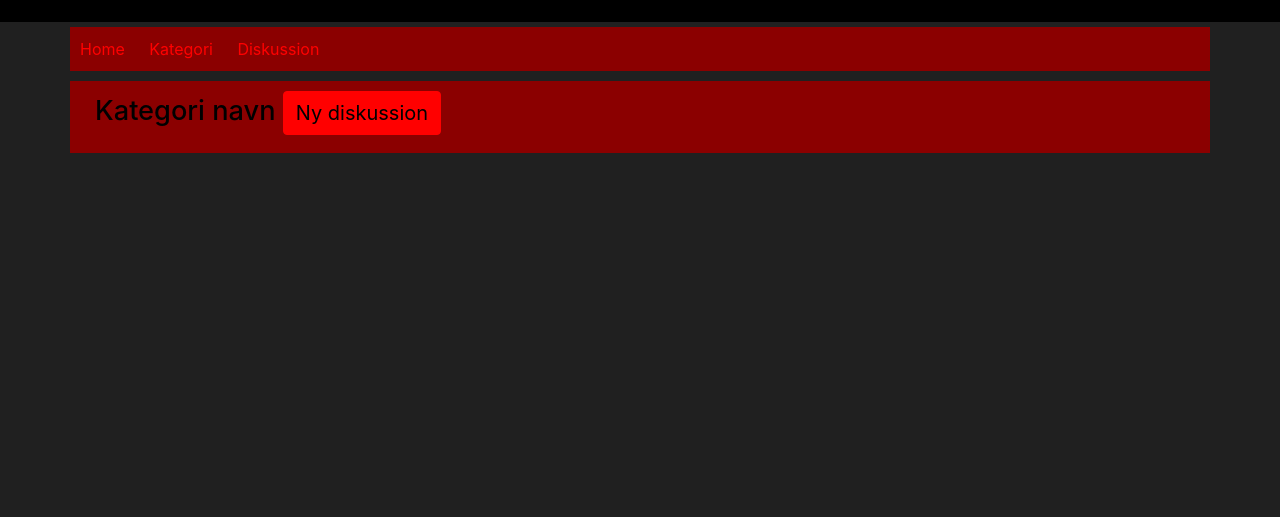
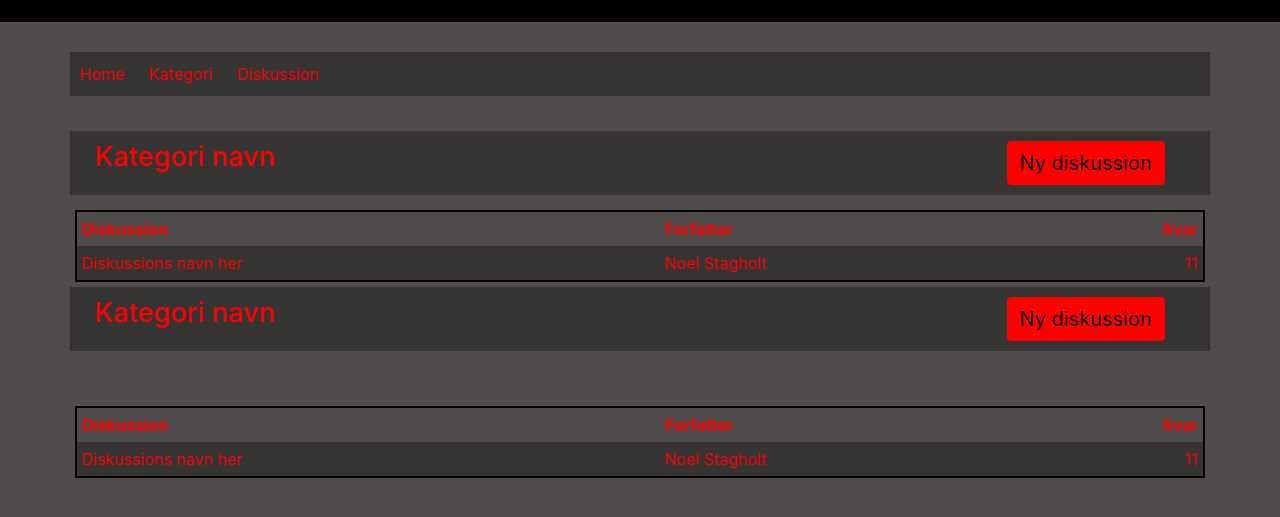
Before and after one commit to Nstagholt/Premonitions-forum, a plain HTML site: page index.html in a window 1280 px wide. Shown: the part 73-590 px from the top of the page. Drawn offline with nearby package versions, Linux system fonts and the light colour scheme.

Commit message:
Frontend

```diff
--- a/index.html
+++ b/index.html
@@ -2,7 +2,8 @@
 <html>
 
 <head>
-    <link rel="stylesheet" type="text/css" href="https://cdn.jsdelivr.net/npm/bootstrap@4.6.0/dist/css/bootstrap.min.css">
+    <link rel="stylesheet" type="text/css"
+        href="https://cdn.jsdelivr.net/npm/bootstrap@4.6.0/dist/css/bootstrap.min.css">
     <link rel="stylesheet" href="stylesheet.css">
     <title>Premonitions' forum</title>
 </head>
@@ -11,10 +12,12 @@
     <div class="row">
         <div class="col-lg-12">
             <div class="Pullleft">
-            <a class="logolinktext"href="index.html" title="Premonitionsforum"><img class="Headerlogobillede" src="https://encrypted-tbn0.gstatic.com/images?q=tbn:ANd9GcScM21_ACfZg5f-bMo7QLEnyBJn0HHseD2hJQ&usqp=CAU">Premonitionsforum</a>
+                <a class="logolinktext" href="index.html" title="Premonitionsforum"><img class="Headerlogobillede"
+                        src="https://encrypted-tbn0.gstatic.com/images?q=tbn:ANd9GcScM21_ACfZg5f-bMo7QLEnyBJn0HHseD2hJQ&usqp=CAU">Premonitionsforum</a>
             </div>
             <div class="Pullright">
-            <a style="margin-top: 25px;" class="btn btn primary logoutknap" href="index.html?logout" title="Premonitionsforum">logout</a>
+                <a style="margin-top: 25px;" class="btn btn primary logoutknap" href="index.html?logout"
+                    title="Premonitionsforum">logout</a>
             </div>
         </div>
     </div>
@@ -25,7 +28,7 @@
 
     <div class="container">
         <div class="row">
-            <div class="col-lg-12 Forummodul">
+            <div class="col-lg-12 Forummodul Forummargin">
                 <a href="a">Home</a>
                 <a href="a">Kategori</a>
                 <a href="a">Diskussion</a>
@@ -35,11 +38,83 @@
 
         <div class="row Forummodul">
             <div class="col-lg-12">
-            <h1>Kategori navn <a class="btn btn primary logoutknap" href="g">Ny diskussion</a></h1>
+                <div class="Pullleft">
+                    <h1>Kategori navn </h1>
+                </div>
+                <div class="Pullright">
+                    <a class="btn btn primary logoutknap" href="g">Ny diskussion</a>
+                </div>
+            </div>
+        </div>
+
+        <div class="row Forumpad">
+            <table class="Forumtable">
+                <thead>
+                    <th>
+                        Diskussion
+                    </th>
+                    <th>
+                        Forfatter
+                    </th>
+                <th class="Pullright red">
+                    Svar
+                </th>
+                </thead>
+                <tr class="Forummodul">
+                    <td>
+                        <a href="#">Diskussions navn her</a>
+                    </td>
+                    <td>
+                        <a href="#">Noel Stagholt</a>
+                    </td>
+                    <td class="Pullright">
+                        11
+                    </td>
+                </tr>
+            </table>
 
         </div>
 
+
+        <div class="row Kategorimodul">
+            <div class="col-lg-12">
+                <div class="Pullleft">
+                    <h1>Kategori navn </h1>
                 </div>
+                <div class="Pullright">
+                    <a class="btn btn primary logoutknap" href="g">Ny diskussion</a>
+                </div>
+            </div>
+        </div>
+
+        <div class="row Forumpad">
+            <table class="Forumtable">
+                <thead>
+                    <th>
+                        Diskussion
+                    </th>
+                    <th>
+                        Forfatter
+                    </th>
+                <th class="Pullright red">
+                    Svar
+                </th>
+                </thead>
+                <tr class="Forummodul">
+                    <td>
+                        <a href="#">Diskussions navn her</a>
+                    </td>
+                    <td>
+                        <a href="#">Noel Stagholt</a>
+                    </td>
+                    <td class="Pullright">
+                        11
+                    </td>
+                </tr>
+            </table>
+
+        </div>
+
     </div>
 </body>
 
@@ -47,7 +122,6 @@
 
 
 <script src="https://cdn.jsdelivr.net/npm/bootstrap@4.6.0/dist/js/bootstrap.min.js"></script>
-<script src="https://code.jquery.com/jquery-3.6.0.min.js"
-    integrity="sha256-/xUj+3OJU5yExlq6GSYGSHk7tPXikynS7ogEvDej/m4=" crossorigin="anonymous"></script>
-
+<script src="https://code.jquery.com/jquery-3.6.0.min.js"integrity="sha256-/xUj+3OJU5yExlq6GSYGSHk7tPXikynS7ogEvDej/m4=" crossorigin="anonymous"></script>
+<script src="forum_hjem.js"></script>
 </html>
--- a/stylesheet.css
+++ b/stylesheet.css
@@ -41,19 +41,21 @@
 }
 .Pullleft{
     float: left;
+    color: red;
 
 }
 
 .Pullright{
     float: right;
+    color: red;
 }
 
 
 html{
-    background-color:#202020;
+    background-color:#504c4c;
 }
 body{
-    background-color:#202020;
+    background-color:#504c4c;
     margin-top: 100px;
     margin-bottom: 100px;
     margin-right: 25px;
@@ -61,14 +63,44 @@ body{
     color: red;
 }
 .Forummodul{
-    background-color: darkred;
-    color: red;
+    background-color: #363333;
+    color:black;
     padding: 10px;
+    margin-bottom: 10px;
+    margin-top: 25px;
+}
+
+.Kategorimodul{
+    background-color: #363333;
+    color:black;
+    padding: 10px;
+    margin-bottom: 50px;
+}
+
+.Forumpad{
+    padding-top: 5px;
+    padding-bottom: 5px;
+    padding-left: 5px;
+    padding-right: 5px;
+}
+
+.Forummargin{
     margin-bottom: 10px;
 }
 
-.Forumbaggrund{
+.Forumtable{
+    width: 100%;
+    height: auto;
+    border: 2px solid black;
 
+}
+
+.Forumtable th{
+    padding: 5px;
+}
+
+.Forumtable td{
+    padding: 5px;
 }
 
 a{
@@ -82,22 +114,31 @@ a:hover{
     text-decoration: none;
 }
 
+.Forumtable a{
+    color: red;
+}
+
 h1{
     font-size: 1.7em;
-    color: black;
+    color: red;
 }
 
 h2{
     font-size: 1.5em;
-    color: black;
+    color: red;
 }
 
 h3{
     font-size: 1.3em;
-    color: black;
+    color: red;
 }
 
 h4{
     font-size: 1.1em;
-    color: black;
+    color: red;
 }
+
+
+.red{
+    color: red;
+}
```
Also changed, not shown: forum_hjem.js (added). Lines whose indentation alone changed are shown as unchanged.
